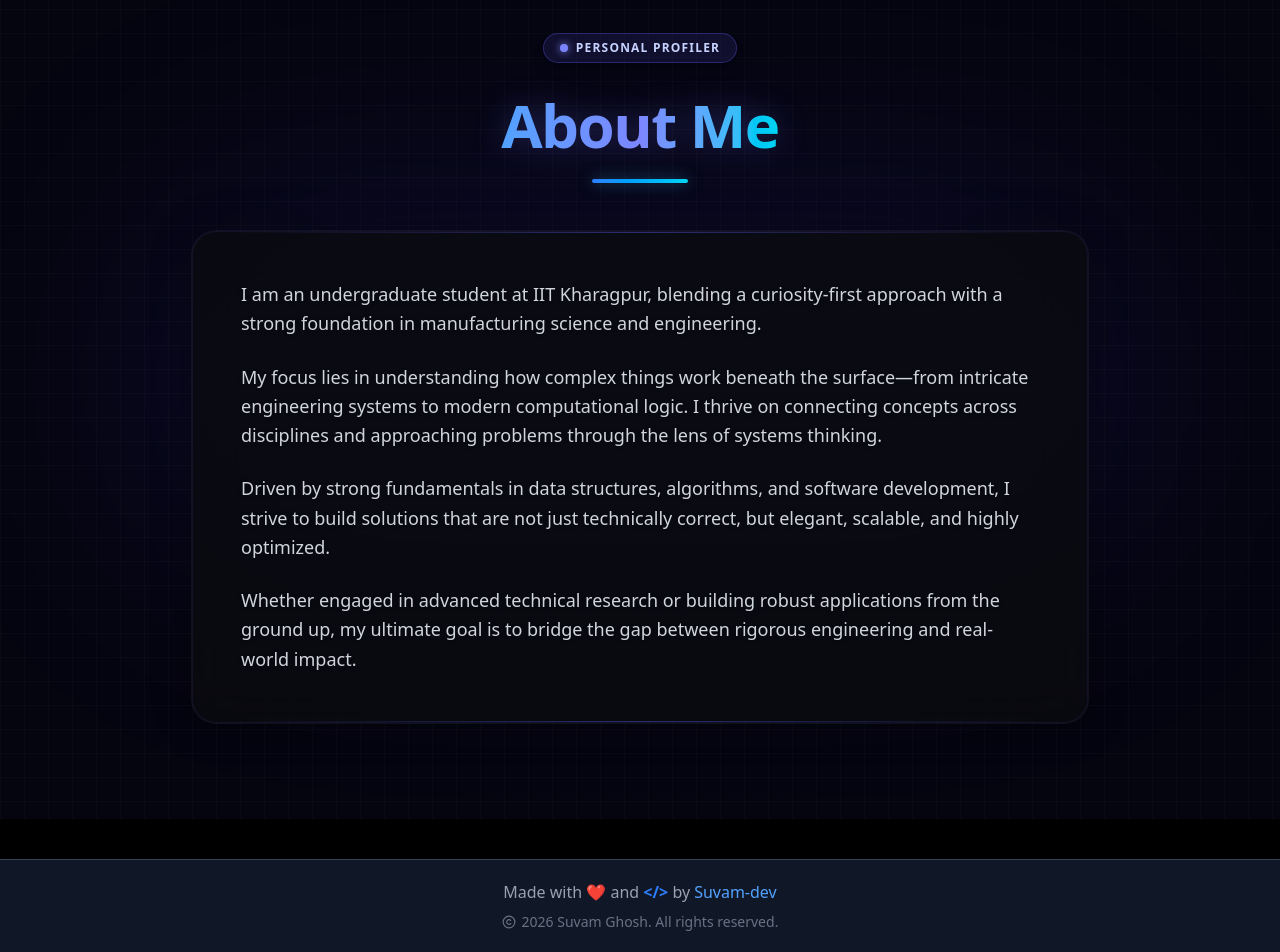
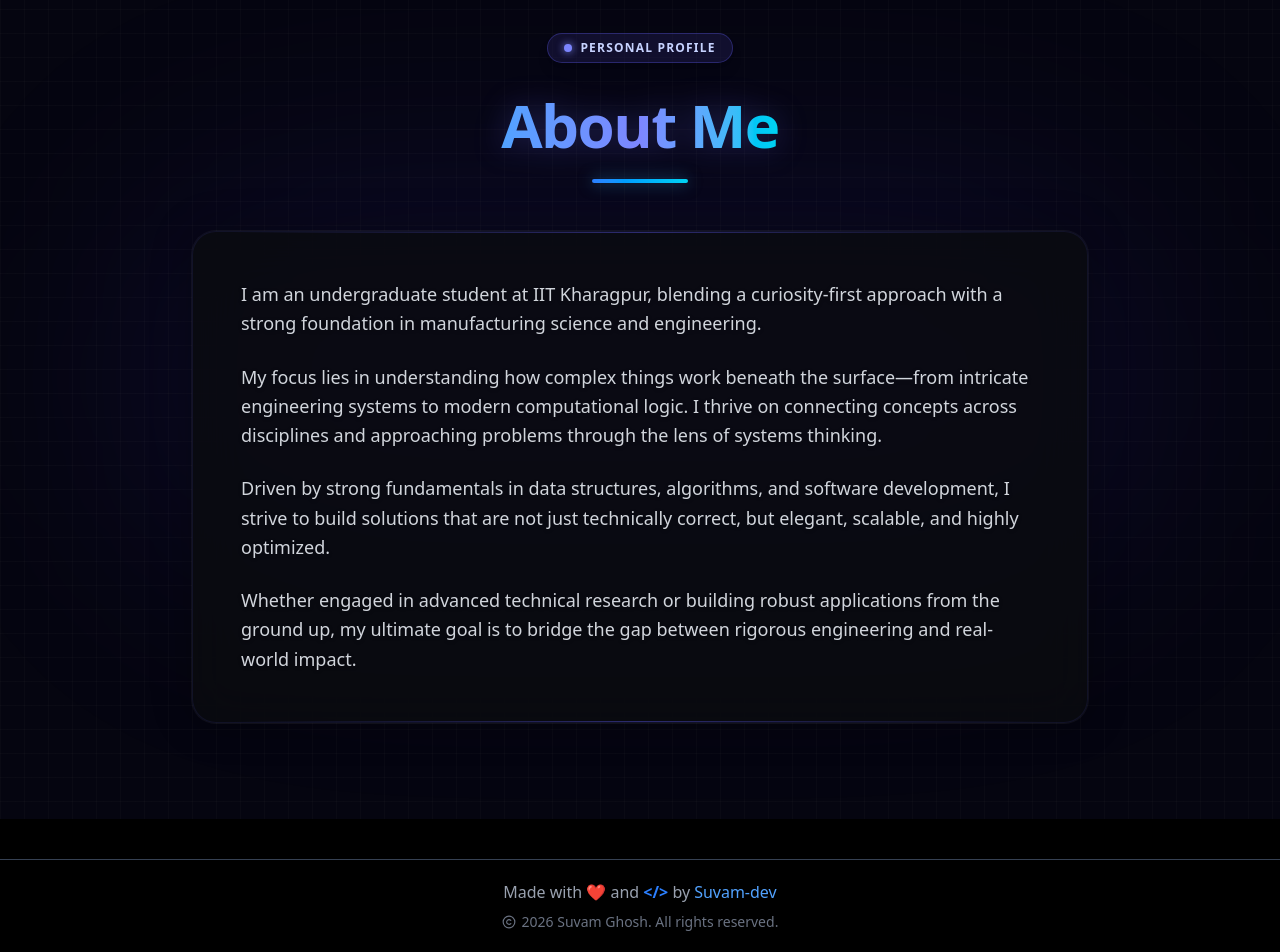
Before and after one commit to suvam-dev/suvam-dev, a React (Vite) app: page / in a window 1280 px wide. Shown: the part 2221-3173 px from the top of the page. Built offline with nearby package versions, Linux system fonts and the light colour scheme.

Commit message:
fix: update profile label text and refine footer background styling

```diff
--- a/src/section/ContactMe.jsx
+++ b/src/section/ContactMe.jsx
@@ -13,7 +13,7 @@ function ContactMe() {
                 {/* Pill Badge */}
                 <div className="inline-flex items-center gap-2 px-4 py-1.5 rounded-full border border-indigo-500/30 bg-[#1e1b4b]/50 text-indigo-200 text-xs font-semibold tracking-widest uppercase mb-8 shadow-lg">
                     <span className="w-2 h-2 rounded-full bg-indigo-400 animate-pulse shadow-[0_0_8px_#818cf8]"></span>
-                    Personal Profiler
+                    Personal Profile
                 </div>
 
                 {/* Heading */}
--- a/src/section/footer.jsx
+++ b/src/section/footer.jsx
@@ -2,7 +2,7 @@ import { Copyright } from 'lucide-react';
 
 export default function Footer() {
     return (
-        <footer className="footer-container flex flex-col items-center justify-center py-5 mt-10 bg-gray-900 border-t border-gray-700">
+        <footer className="footer-container flex flex-col items-center justify-center py-5 mt-10 bg-light-100/80 backdrop-blur-lg border-t border-gray-700">
             <div className="flex flex-col items-center gap-2">
                 <p className="text-gray-400 font-medium">
                     Made with ❤️ and <span className="text-blue-500 font-bold">{'</>'}</span> by
```
